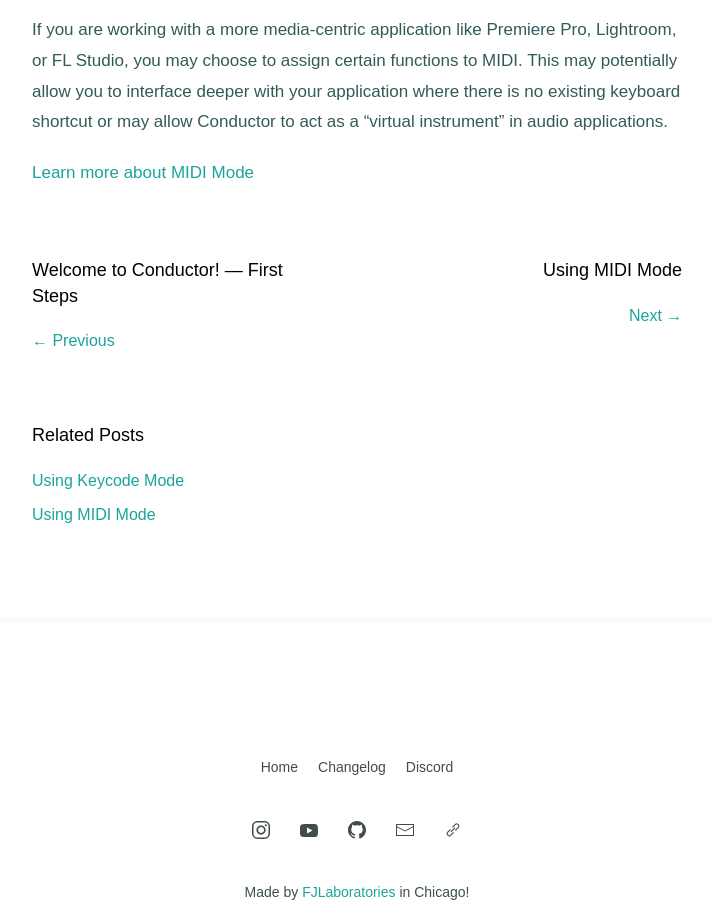
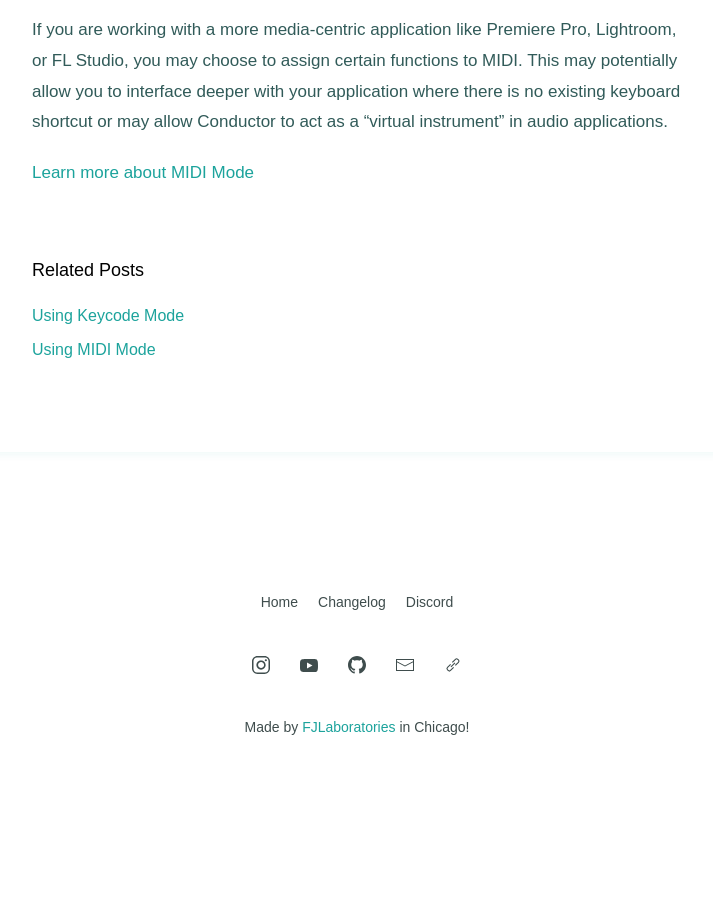
Before and after one commit to FJLabs-Designs/Conductor-Documentation, a Jekyll site: the page built from _posts/integrations/basics/2022-08-03-types-of-integrations.md, in a window 1280 px wide and 900 px high, scrolled down 1401 px. Shown: the whole window, without its empty margins (283-996 px from the left). Built offline with Jekyll 4.4.1, drawn with Linux system fonts in a browser that asks for light colours; some web fonts are replaced; after the commit the page ends 2209 px from its top, so only the background shows below that.

Commit message:
Increase list size. no paginate post

```diff
--- a/_config.yml
+++ b/_config.yml
@@ -65,7 +65,7 @@ google_analytics:
 # Pagination Settings
 pagination:
   enabled:          true
-  per_page:         6
+  per_page:         8
   # permalink: '/page/:num/'
   # title_suffix: ' - page :num'
   # limit: 0
--- a/_includes/paginate-post.html
+++ b/_includes/paginate-post.html
@@ -1,4 +1,4 @@
-<div class="uk-margin-large-top">
+<!-- <div class="uk-margin-large-top">
   <div class="uk-child-width-expand@s uk-grid-large" data-uk-grid>
     <div>
       {% if page.previous.url %}
@@ -17,4 +17,4 @@
       {% endif %}
     </div>
   </div>
-</div>
+</div> -->
```
